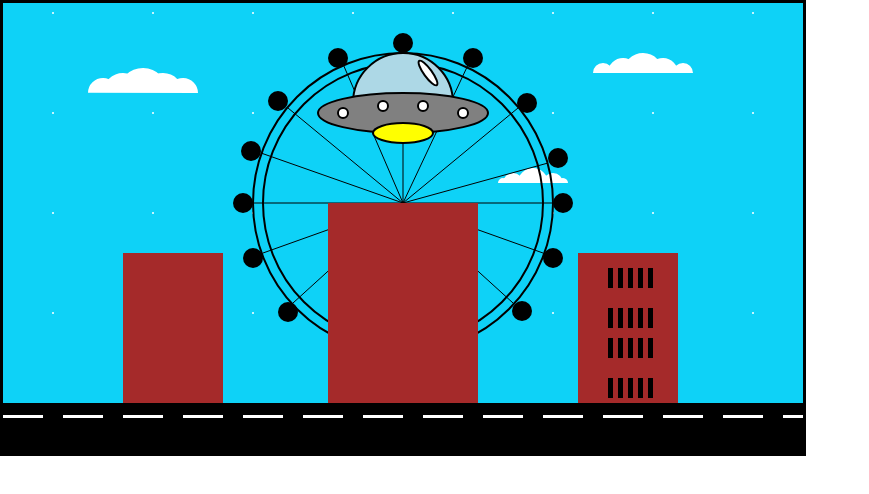
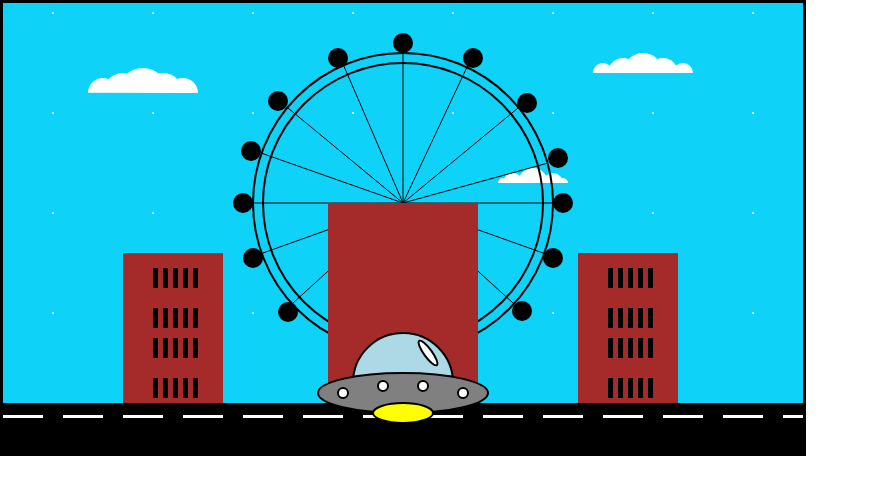
Before and after one commit to LeoRoma/UFO-React, a React (Create React App) app: page / in a window 1280 px wide. Shown: the top 494 px of the page, without its empty margins (0-869 px from the left). Built offline with nearby package versions, Linux system fonts and the light colour scheme.

Commit message:
Ufo land on the street

```diff
--- a/src/Components/Animations.js
+++ b/src/Components/Animations.js
@@ -14,27 +14,31 @@ class Animations extends Component {
     }
 
     componentDidMount() {
-        // this.ufoMoveY();
+        this.ufoMoveY();
     }
 
     ufoMoveY() {
-        const ufoYAxis = this.state.ufoYAxis + 0.5;
-        this.setState({ufoYAxis})
+        if (this.state.ufoYAxis > 380) {
+            const ufoYAxis = this.state.ufoYAxis - 1;
+            this.setState({ ufoYAxis })
+        }
+        const ufoYAxis = this.state.ufoYAxis + 1;
+        this.setState({ ufoYAxis })
         requestAnimationFrame(this.ufoMoveY);
         console.log(this.state.ufoYAxis);
     }
 
-    componentWillUnmount(){
+    componentWillUnmount() {
         cancelAnimationFrame(this.ufoMoveY);
     }
 
     render() {
 
         return <Canvas
-                    ufoYAxis={this.state.ufoYAxis}
-                    width={this.state.width}
-                    height={this.state.height}
-                />
+            ufoYAxis={this.state.ufoYAxis}
+            width={this.state.width}
+            height={this.state.height}
+        />
     }
 }
 
--- a/src/Components/TowerBridge.js
+++ b/src/Components/TowerBridge.js
@@ -16,8 +16,12 @@ function TowerBridge(ctx){
             console.log(x)
         }
     }
+    createWindows(ctx, 150, 265);
+    createWindows(ctx, 150, 305);
+    createWindows(ctx, 150, 335);
+    createWindows(ctx, 150, 375);
 
-    createWindows(ctx, 605, 265);
+    createWindows(ctx, 605, 265); // right building
     createWindows(ctx, 605, 305);
     createWindows(ctx, 605, 335);
     createWindows(ctx, 605, 375);
```
